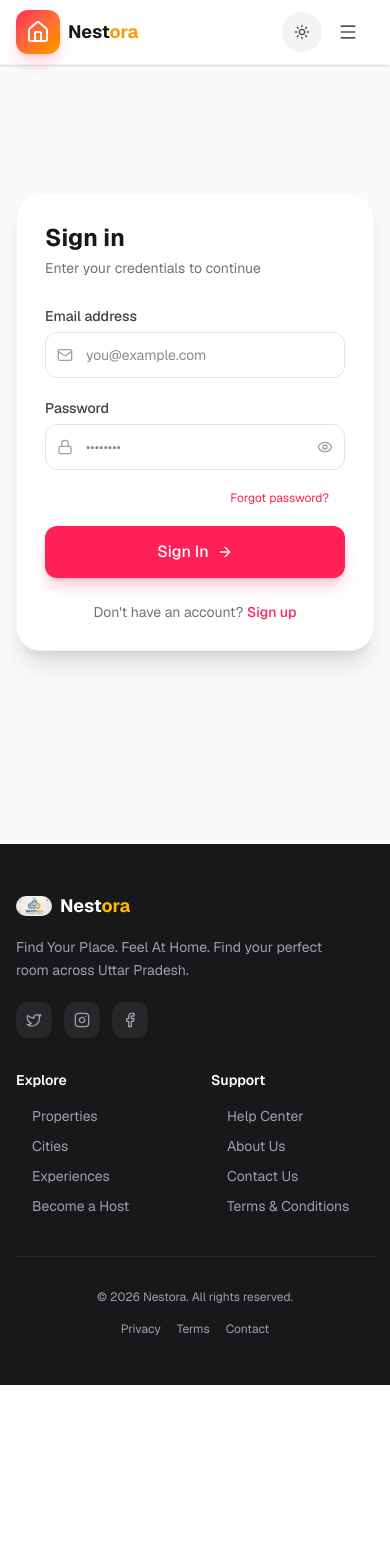
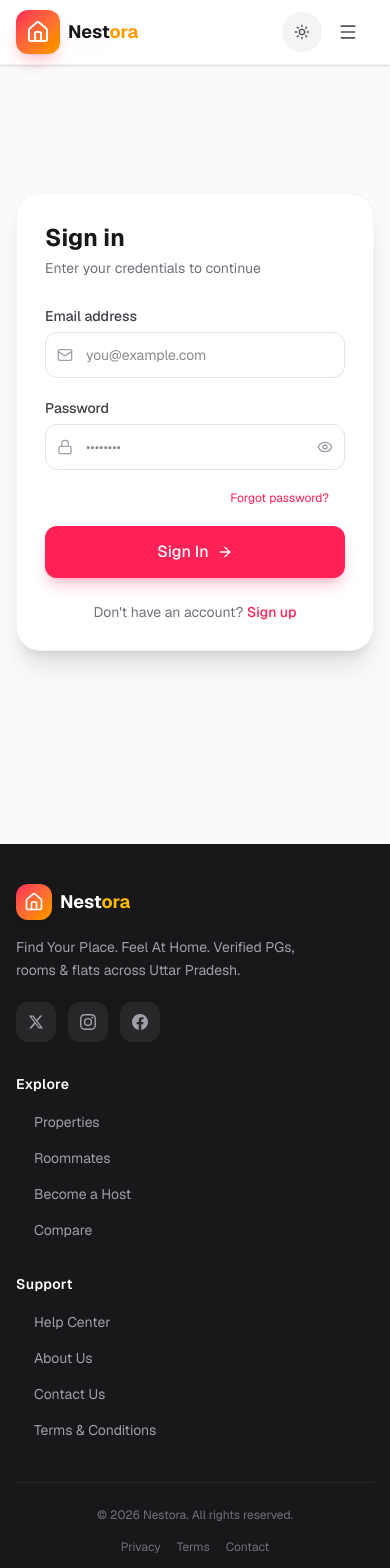
Before and after one commit to radhekrishnavrindavan123565566-a11y/stayfinderApplicationNew, a Next.js app: page /auth/login in a window 390 px wide. Shown: the top 1568 px of the page. Before the commit the page ends 1385 px from the top, so only its background shows below. Built offline with nearby package versions, Linux system fonts and the light colour scheme.

Commit message:
make it correctly responsive for all the devices and also make it error proof code

```diff
--- a/app/dashboard/page.tsx
+++ b/app/dashboard/page.tsx
@@ -43,15 +43,18 @@ export default function DashboardPage() {
       try {
         await fetchMe();
         const { data: meData } = await axios.get("/api/auth/me", authHeaders());
-        const freshUser = meData.data.user;
+        const freshUser = meData.data?.user;
+        if (!freshUser) return;
         const [bRes] = await Promise.all([
           axios.get(`/api/bookings?role=${freshUser.role === "owner" ? "owner" : "tenant"}`, authHeaders()),
         ]);
-        setBookings(bRes.data.data.bookings.slice(0, 5));
+        setBookings(bRes.data?.data?.bookings?.slice(0, 5) ?? []);
         if (freshUser.role === "owner") {
           const pRes = await axios.get("/api/properties/my", authHeaders());
-          setProperties(pRes.data.data.properties);
+          setProperties(pRes.data?.data?.properties ?? []);
         }
+      } catch {
+        // silent — show empty state
       } finally {
         setLoading(false);
       }
@@ -65,8 +68,6 @@ export default function DashboardPage() {
       <div className="animate-spin rounded-full h-8 w-8 border-4 border-rose-500 border-t-transparent" />
     </div>
   );
-
-  if (!user) return null;
 
   const stats = [
     { icon: <Calendar className="w-5 h-5" />, label: "Total Bookings", value: bookings.length, color: "bg-gradient-to-br from-blue-500 to-blue-600 text-white", border: "border-blue-100 dark:border-blue-900/30", shadow: "shadow-blue-500/20" },
--- a/app/properties/page.tsx
+++ b/app/properties/page.tsx
@@ -75,7 +75,7 @@ export default function PropertiesPage() {
         <AnimatePresence mode="wait">
           {viewMode === "map" ? (
             <motion.div key="map" initial={{ opacity: 0 }} animate={{ opacity: 1 }} exit={{ opacity: 0 }}
-              className="h-[600px] mb-8">
+              className="h-[50vh] sm:h-[600px] mb-8">
               {isLoading ? (
                 <div className="w-full h-full rounded-2xl bg-zinc-200 dark:bg-zinc-800 animate-pulse flex items-center justify-center">
                   <Map className="w-10 h-10 text-zinc-400" />
@@ -98,8 +98,8 @@ export default function PropertiesPage() {
             </motion.div>
           ) : (
             <motion.div key={`page-${page}`} variants={stagger} initial="hidden" animate="show"
-              className="grid grid-cols-1 sm:grid-cols-2 lg:grid-cols-3 xl:grid-cols-4 gap-5 sm:gap-6">
-              {properties.map((p, i) => (
+              className="grid grid-cols-1 sm:grid-cols-2 lg:grid-cols-3 xl:grid-cols-4 gap-4 sm:gap-5 lg:gap-6">
+              {(properties ?? []).map((p, i) => (
                 <motion.div key={p._id} variants={fadeUp}>
                   <PropertyCard property={p} index={i} />
                 </motion.div>
--- a/components/layout/Footer.tsx
+++ b/components/layout/Footer.tsx
@@ -1,20 +1,19 @@
 "use client";
 import Link from "next/link";
 import { motion, type Variants } from "framer-motion";
-import Image from "next/image";
-import { Twitter, Instagram, Facebook, ArrowRight } from "lucide-react";
+import { Home, ArrowRight } from "lucide-react";
 
 const stagger: Variants = { hidden: {}, show: { transition: { staggerChildren: 0.08 } } };
 const fadeUp: Variants = {
   hidden: { opacity: 0, y: 16 },
-  show: { opacity: 1, y: 0, transition: { duration: 0.45, ease: "easeOut" } },
+  show: { opacity: 1, y: 0, transition: { duration: 0.45, ease: "easeOut" as const } },
 };
 
 const EXPLORE = [
   { label: "Properties", href: "/properties" },
-  { label: "Cities", href: "/properties" },
-  { label: "Experiences", href: "/properties" },
+  { label: "Roommates", href: "/roommates" },
   { label: "Become a Host", href: "/auth/register" },
+  { label: "Compare", href: "/compare" },
 ];
 const SUPPORT = [
   { label: "Help Center", href: "/contact" },
@@ -22,60 +21,86 @@ const SUPPORT = [
   { label: "Contact Us", href: "/contact" },
   { label: "Terms & Conditions", href: "/terms" },
 ];
+
+// Simple SVG social icons to avoid deprecated lucide icons
+function TwitterIcon() {
+  return (
+    <svg viewBox="0 0 24 24" className="w-4 h-4 fill-current" aria-hidden="true">
+      <path d="M18.244 2.25h3.308l-7.227 8.26 8.502 11.24H16.17l-5.214-6.817L4.99 21.75H1.68l7.73-8.835L1.254 2.25H8.08l4.713 6.231zm-1.161 17.52h1.833L7.084 4.126H5.117z" />
+    </svg>
+  );
+}
+function InstagramIcon() {
+  return (
+    <svg viewBox="0 0 24 24" className="w-4 h-4 fill-current" aria-hidden="true">
+      <path d="M12 2.163c3.204 0 3.584.012 4.85.07 3.252.148 4.771 1.691 4.919 4.919.058 1.265.069 1.645.069 4.849 0 3.205-.012 3.584-.069 4.849-.149 3.225-1.664 4.771-4.919 4.919-1.266.058-1.644.07-4.85.07-3.204 0-3.584-.012-4.849-.07-3.26-.149-4.771-1.699-4.919-4.92-.058-1.265-.07-1.644-.07-4.849 0-3.204.013-3.583.07-4.849.149-3.227 1.664-4.771 4.919-4.919 1.266-.057 1.645-.069 4.849-.069zM12 0C8.741 0 8.333.014 7.053.072 2.695.272.273 2.69.073 7.052.014 8.333 0 8.741 0 12c0 3.259.014 3.668.072 4.948.2 4.358 2.618 6.78 6.98 6.98C8.333 23.986 8.741 24 12 24c3.259 0 3.668-.014 4.948-.072 4.354-.2 6.782-2.618 6.979-6.98.059-1.28.073-1.689.073-4.948 0-3.259-.014-3.667-.072-4.947-.196-4.354-2.617-6.78-6.979-6.98C15.668.014 15.259 0 12 0zm0 5.838a6.162 6.162 0 100 12.324 6.162 6.162 0 000-12.324zM12 16a4 4 0 110-8 4 4 0 010 8zm6.406-11.845a1.44 1.44 0 100 2.881 1.44 1.44 0 000-2.881z" />
+    </svg>
+  );
+}
+function FacebookIcon() {
+  return (
+    <svg viewBox="0 0 24 24" className="w-4 h-4 fill-current" aria-hidden="true">
+      <path d="M24 12.073c0-6.627-5.373-12-12-12s-12 5.373-12 12c0 5.99 4.388 10.954 10.125 11.854v-8.385H7.078v-3.47h3.047V9.43c0-3.007 1.792-4.669 4.533-4.669 1.312 0 2.686.235 2.686.235v2.953H15.83c-1.491 0-1.956.925-1.956 1.874v2.25h3.328l-.532 3.47h-2.796v8.385C19.612 23.027 24 18.062 24 12.073z" />
+    </svg>
+  );
+}
+
 const SOCIALS = [
-  { Icon: Twitter, label: "Twitter" },
-  { Icon: Instagram, label: "Instagram" },
-  { Icon: Facebook, label: "Facebook" },
+  { Icon: TwitterIcon, label: "Twitter", href: "https://twitter.com" },
+  { Icon: InstagramIcon, label: "Instagram", href: "https://instagram.com" },
+  { Icon: FacebookIcon, label: "Facebook", href: "https://facebook.com" },
 ];
 
 export default function Footer() {
   return (
     <footer className="bg-zinc-900 dark:bg-zinc-950 text-zinc-400 mt-auto">
-      <div className="max-w-7xl mx-auto px-4 sm:px-6 lg:px-8 py-12 sm:py-16">
+      <div className="max-w-7xl mx-auto px-4 sm:px-6 lg:px-8 py-10 sm:py-14 lg:py-16">
         <motion.div
           variants={stagger}
           initial="hidden"
           whileInView="show"
           viewport={{ once: true }}
-          className="grid grid-cols-2 sm:grid-cols-4 gap-8 sm:gap-10"
+          className="grid grid-cols-1 sm:grid-cols-2 lg:grid-cols-4 gap-8 sm:gap-10"
         >
-          {/* Brand */}
-          <motion.div variants={fadeUp} className="col-span-2 sm:col-span-2">
+          {/* Brand — full width on mobile, 2 cols on lg */}
+          <motion.div variants={fadeUp} className="sm:col-span-2 lg:col-span-2">
             <Link href="/" className="flex items-center gap-2 mb-4 group w-fit">
-              <Image src="/logo.png" alt="Nestora" width={36} height={36} className="rounded-xl" />
+              <div className="w-9 h-9 rounded-xl bg-gradient-to-br from-rose-500 to-amber-500 flex items-center justify-center shadow-lg">
+                <Home className="w-5 h-5 text-white" />
+              </div>
               <span className="font-bold text-lg text-white group-hover:text-amber-400 transition-colors">
                 Nest<span className="text-amber-400">ora</span>
               </span>
             </Link>
-            <p className="text-sm leading-relaxed max-w-xs mb-5">
-              Find Your Place. Feel At Home. Find your perfect room across Uttar Pradesh.
+            <p className="text-sm leading-relaxed max-w-xs mb-5 text-zinc-400">
+              Find Your Place. Feel At Home. Verified PGs, rooms &amp; flats across Uttar Pradesh.
             </p>
             <div className="flex gap-3">
-              {SOCIALS.map(({ Icon, label }) => (
-                <motion.span
+              {SOCIALS.map(({ Icon, label, href }) => (
+                <motion.a
                   key={label}
-                  whileHover={{ scale: 1.15, backgroundColor: "#f43f5e" }}
+                  href={href}
+                  target="_blank"
+                  rel="noopener noreferrer"
+                  whileHover={{ scale: 1.12, backgroundColor: "#f43f5e" }}
                   whileTap={{ scale: 0.95 }}
-                  className="w-9 h-9 rounded-xl bg-zinc-800 flex items-center justify-center cursor-pointer transition-colors"
+                  className="w-10 h-10 rounded-xl bg-zinc-800 flex items-center justify-center cursor-pointer transition-colors text-zinc-400 hover:text-white"
                   aria-label={label}
                 >
-                  <Icon className="w-4 h-4" />
-                </motion.span>
+                  <Icon />
+                </motion.a>
               ))}
             </div>
           </motion.div>
 
           {/* Explore */}
           <motion.div variants={fadeUp}>
-            <h4 className="text-white font-semibold mb-4 text-sm">Explore</h4>
-            <ul className="space-y-2.5 text-sm">
+            <h4 className="text-white font-semibold mb-4 text-sm tracking-wide">Explore</h4>
+            <ul className="space-y-3 text-sm">
               {EXPLORE.map((item) => (
                 <li key={item.label}>
-                  <Link
-                    href={item.href}
-                    className="hover:text-white transition-colors flex items-center gap-1 group"
-                  >
-                    <ArrowRight className="w-3 h-3 opacity-0 -translate-x-2 group-hover:opacity-100 group-hover:translate-x-0 transition-all duration-200" />
+                  <Link href={item.href} className="hover:text-white transition-colors flex items-center gap-1.5 group py-0.5">
+                    <ArrowRight className="w-3 h-3 opacity-0 -translate-x-2 group-hover:opacity-100 group-hover:translate-x-0 transition-all duration-200 flex-shrink-0" />
                     {item.label}
                   </Link>
                 </li>
@@ -85,15 +110,12 @@ export default function Footer() {
 
           {/* Support */}
           <motion.div variants={fadeUp}>
-            <h4 className="text-white font-semibold mb-4 text-sm">Support</h4>
-            <ul className="space-y-2.5 text-sm">
+            <h4 className="text-white font-semibold mb-4 text-sm tracking-wide">Support</h4>
+            <ul className="space-y-3 text-sm">
               {SUPPORT.map((item) => (
                 <li key={item.label}>
-                  <Link
-                    href={item.href}
-                    className="hover:text-white transition-colors flex items-center gap-1 group"
-                  >
-                    <ArrowRight className="w-3 h-3 opacity-0 -translate-x-2 group-hover:opacity-100 group-hover:translate-x-0 transition-all duration-200" />
+                  <Link href={item.href} className="hover:text-white transition-colors flex items-center gap-1.5 group py-0.5">
+                    <ArrowRight className="w-3 h-3 opacity-0 -translate-x-2 group-hover:opacity-100 group-hover:translate-x-0 transition-all duration-200 flex-shrink-0" />
                     {item.label}
                   </Link>
                 </li>
@@ -108,13 +130,13 @@ export default function Footer() {
           whileInView={{ opacity: 1 }}
           viewport={{ once: true }}
           transition={{ delay: 0.3 }}
-          className="border-t border-zinc-800 mt-10 pt-8 flex flex-col sm:flex-row justify-between items-center gap-4 text-xs"
+          className="border-t border-zinc-800 mt-10 pt-6 flex flex-col sm:flex-row justify-between items-center gap-3 text-xs text-zinc-500"
         >
           <p suppressHydrationWarning>© {new Date().getFullYear()} Nestora. All rights reserved.</p>
-          <div className="flex gap-4">
-            <Link href="/terms" className="hover:text-white transition-colors">Privacy</Link>
-            <Link href="/terms" className="hover:text-white transition-colors">Terms</Link>
-            <Link href="/contact" className="hover:text-white transition-colors">Contact</Link>
+          <div className="flex gap-4 sm:gap-6">
+            <Link href="/terms" className="hover:text-white transition-colors py-1">Privacy</Link>
+            <Link href="/terms" className="hover:text-white transition-colors py-1">Terms</Link>
+            <Link href="/contact" className="hover:text-white transition-colors py-1">Contact</Link>
           </div>
         </motion.div>
       </div>
--- a/components/layout/Navbar.tsx
+++ b/components/layout/Navbar.tsx
@@ -8,7 +8,6 @@ import { useAuthStore } from "@/store/authStore";
 import { useChatStore } from "@/store/chatStore";
 import toast from "react-hot-toast";
 import Image from "next/image";
-import NotificationBell from "@/components/notifications/NotificationBell";
 import NotificationCenter from "@/components/notifications/NotificationCenter";
 import DarkModeToggle from "@/components/ui/DarkModeToggle";
 
@@ -62,10 +61,15 @@ export default function Navbar() {
   }, [pathname]);
 
   const handleLogout = async () => {
-    await logout();
-    toast.success("Logged out");
-    router.push("/");
-    setDropdownOpen(false);
+    try {
+      await logout();
+      toast.success("Logged out");
+      router.push("/");
+    } catch {
+      toast.error("Logout failed");
+    } finally {
+      setDropdownOpen(false);
+    }
   };
 
   const isHome = pathname === "/";
@@ -145,15 +149,15 @@ export default function Navbar() {
                       initial={{ opacity: 0, y: 8, scale: 0.95 }}
                       animate={{ opacity: 1, y: 0, scale: 1 }}
                       exit={{ opacity: 0, y: 8, scale: 0.95 }}
-                      className="absolute right-0 mt-2 w-56 bg-white rounded-2xl shadow-xl border border-zinc-100 overflow-hidden"
+                      className="absolute right-0 mt-2 w-56 bg-white dark:bg-zinc-900 rounded-2xl shadow-xl border border-zinc-100 dark:border-zinc-800 overflow-hidden z-50"
                     >
-                      <div className="px-4 py-3 border-b border-zinc-100">
-                        <p className="font-semibold text-zinc-900 text-sm">{user.username}</p>
-                        <p className="text-xs text-zinc-500">{user.email}</p>
+                      <div className="px-4 py-3 border-b border-zinc-100 dark:border-zinc-800">
+                        <p className="font-semibold text-zinc-900 dark:text-white text-sm">{user.username}</p>
+                        <p className="text-xs text-zinc-500 dark:text-zinc-400">{user.email}</p>
                         <span className={`inline-block mt-1 px-2 py-0.5 rounded-full text-[10px] font-semibold capitalize ${
-                          user.role === "owner" ? "bg-rose-100 text-rose-600" :
-                          user.role === "admin" ? "bg-purple-100 text-purple-600" :
-                          "bg-zinc-100 text-zinc-500"
+                          user.role === "owner" ? "bg-rose-100 text-rose-600 dark:bg-rose-950/40 dark:text-rose-400" :
+                          user.role === "admin" ? "bg-purple-100 text-purple-600 dark:bg-purple-950/40 dark:text-purple-400" :
+                          "bg-zinc-100 text-zinc-500 dark:bg-zinc-800 dark:text-zinc-400"
                         }`}>{user.role}</span>
                       </div>
                       <div className="py-1">
@@ -272,8 +276,8 @@ export default function Navbar() {
 
 function DropItem({ href, icon, label, onClick }: { href: string; icon: React.ReactNode; label: string; onClick: () => void }) {
   return (
-    <Link href={href} onClick={onClick} className="flex items-center gap-3 px-4 py-2.5 text-sm text-zinc-700 hover:bg-zinc-50 transition-colors">
-      <span className="text-zinc-400">{icon}</span> {label}
+    <Link href={href} onClick={onClick} className="flex items-center gap-3 px-4 py-2.5 text-sm text-zinc-700 dark:text-zinc-300 hover:bg-zinc-50 dark:hover:bg-zinc-800 transition-colors min-h-[44px]">
+      <span className="text-zinc-400 dark:text-zinc-500">{icon}</span> {label}
     </Link>
   );
 }
--- a/components/property/PropertyCard.tsx
+++ b/components/property/PropertyCard.tsx
@@ -35,14 +35,22 @@ export default function PropertyCard({ property, index = 0 }: PropertyCardProps)
   const handleWishlist = async (e: React.MouseEvent) => {
     e.preventDefault();
     if (!user) { toast.error("Please login to save properties"); return; }
-    await toggleWishlist(property._id);
-    toast.success(isWishlisted ? "Removed from wishlist" : "Added to wishlist");
+    try {
+      await toggleWishlist(property._id);
+      toast.success(isWishlisted ? "Removed from wishlist" : "Added to wishlist");
+    } catch {
+      toast.error("Failed to update wishlist");
+    }
   };
 
   const handleCompare = (e: React.MouseEvent) => {
     e.preventDefault();
-    if (isComparing) { remove(property._id); toast.success("Removed from compare"); }
-    else { add(property._id); toast.success("Added to compare"); }
+    try {
+      if (isComparing) { remove(property._id); toast.success("Removed from compare"); }
+      else { add(property._id); toast.success("Added to compare"); }
+    } catch {
+      toast.error("Failed to update compare");
+    }
   };
 
   const image = property.images?.[0] || "https://images.unsplash.com/photo-1564013799919-ab600027ffc6?w=800";
@@ -83,29 +91,31 @@ export default function PropertyCard({ property, index = 0 }: PropertyCardProps)
             </div>
           )}
 
-          {/* Action buttons */}
-          <div className="absolute top-3 right-3 flex flex-col gap-1.5">
+          {/* Action buttons — larger touch targets */}
+          <div className="absolute top-2 right-2 flex flex-col gap-1.5">
             <motion.button
-              whileHover={{ scale: 1.15 }}
+              whileHover={{ scale: 1.12 }}
               whileTap={{ scale: 0.9 }}
               onClick={handleWishlist}
+              aria-label={isWishlisted ? "Remove from wishlist" : "Add to wishlist"}
               className={cn(
-                "w-8 h-8 rounded-full backdrop-blur-sm flex items-center justify-center shadow-md transition-colors",
-                isWishlisted ? "bg-rose-500" : "bg-white/90"
+                "w-9 h-9 rounded-full backdrop-blur-sm flex items-center justify-center shadow-md transition-colors",
+                isWishlisted ? "bg-rose-500" : "bg-white/90 dark:bg-zinc-800/90"
               )}
             >
-              <Heart className={cn("w-4 h-4 transition-colors", isWishlisted ? "fill-white text-white" : "text-zinc-600")} />
+              <Heart className={cn("w-4 h-4 transition-colors", isWishlisted ? "fill-white text-white" : "text-zinc-600 dark:text-zinc-300")} />
             </motion.button>
             <motion.button
-              whileHover={{ scale: 1.15 }}
+              whileHover={{ scale: 1.12 }}
               whileTap={{ scale: 0.9 }}
               onClick={handleCompare}
+              aria-label={isComparing ? "Remove from compare" : "Add to compare"}
               className={cn(
-                "w-8 h-8 rounded-full backdrop-blur-sm flex items-center justify-center shadow-md transition-colors",
-                isComparing ? "bg-blue-600" : "bg-white/90"
+                "w-9 h-9 rounded-full backdrop-blur-sm flex items-center justify-center shadow-md transition-colors",
+                isComparing ? "bg-blue-600" : "bg-white/90 dark:bg-zinc-800/90"
               )}
             >
-              <GitCompare className={cn("w-4 h-4", isComparing ? "text-white" : "text-zinc-600")} />
+              <GitCompare className={cn("w-4 h-4", isComparing ? "text-white" : "text-zinc-600 dark:text-zinc-300")} />
             </motion.button>
           </div>
 
```
Also changed, not shown: components/chat/ChatWidget.tsx (+62 -40 lines).
